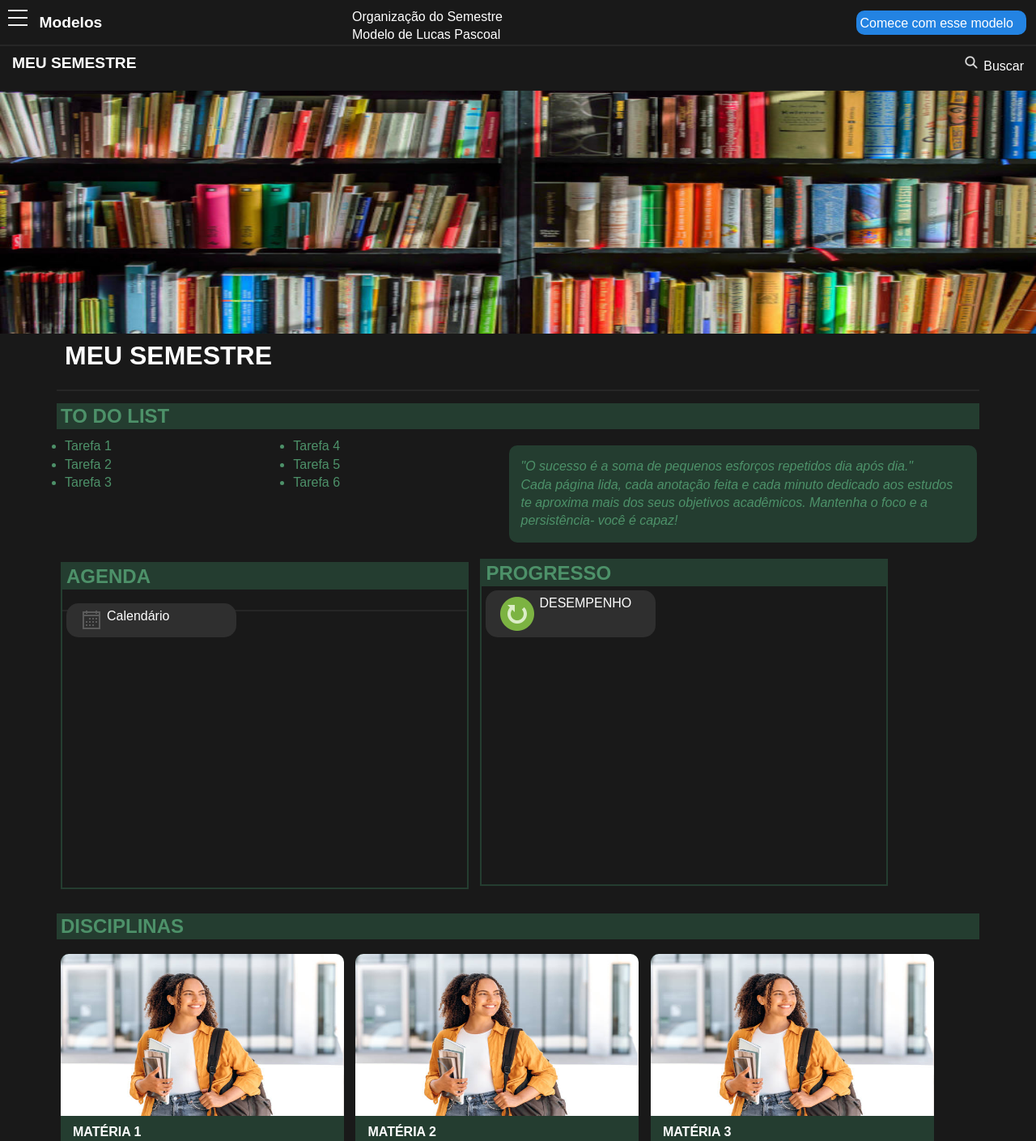
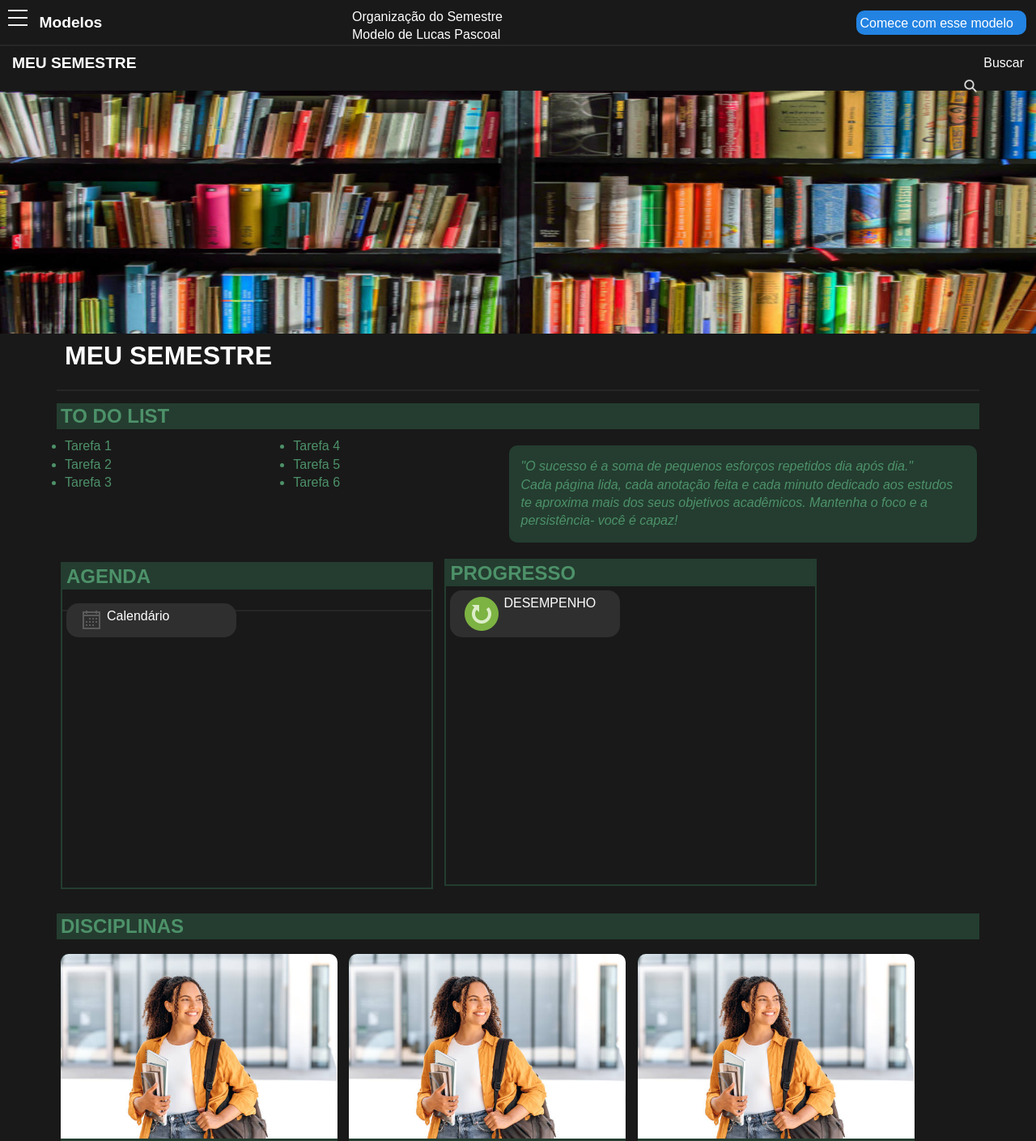
Before and after one commit to Lucasmbunga/meus-projetos-para-treinar, a plain HTML site: page pequeno-projeto/painel-estudange.html in a window 1280 px wide. Shown: the top 1409 px of the page at 81% size. Drawn offline with Linux system fonts and the light colour scheme.

Commit message:
Ajustes nos comprimentos de alguns contêineres

```diff
--- a/pequeno-projeto/estilos/style.css
+++ b/pequeno-projeto/estilos/style.css
@@ -89,10 +89,14 @@ header{
     flex: 2 1 100vw;
     margin: 0;
     padding: 10px;
+    position: absolute;
 }
-#div-block img{
+#div-block>nav>a>img{
     margin: 0 5px;
     width: 20px;
+    position: absolute;
+    left: 92.5%;
+    top: 12%;
 }
 nav{
     max-width: 500px;
@@ -133,7 +137,7 @@ main h2{
     margin-bottom: 10px;
 }
 .form{
-    width: 500px;
+    width: 40%;
     height: 400px;
     display:inline-block;
     flex: 1 1 100vw;
@@ -184,7 +188,7 @@ ul{
 }
 
 figure{
-    max-width: 400px;
+    max-width: 30%;
     min-width: 100px;
     background-color: #243d30;
     border-radius: 10px;
@@ -194,8 +198,8 @@ figure{
     padding-bottom: 15px;
 }
 figure>img{
-    width: 350px;
-    height: 200px;
+    width: 100%;
+    height: 100%;
     flex: 1 1 100vw;
     border-radius: 10px 10px 0 0;
 }
```
